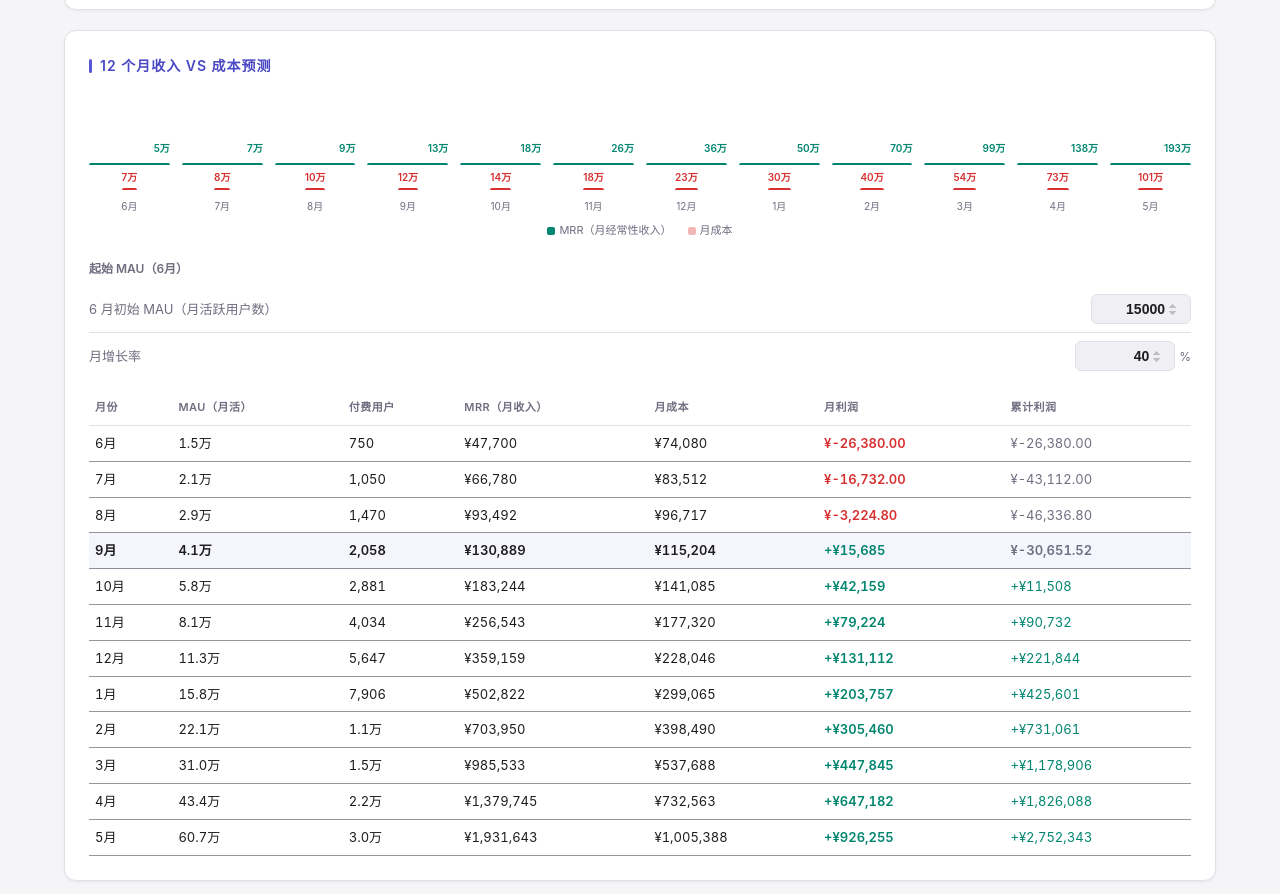
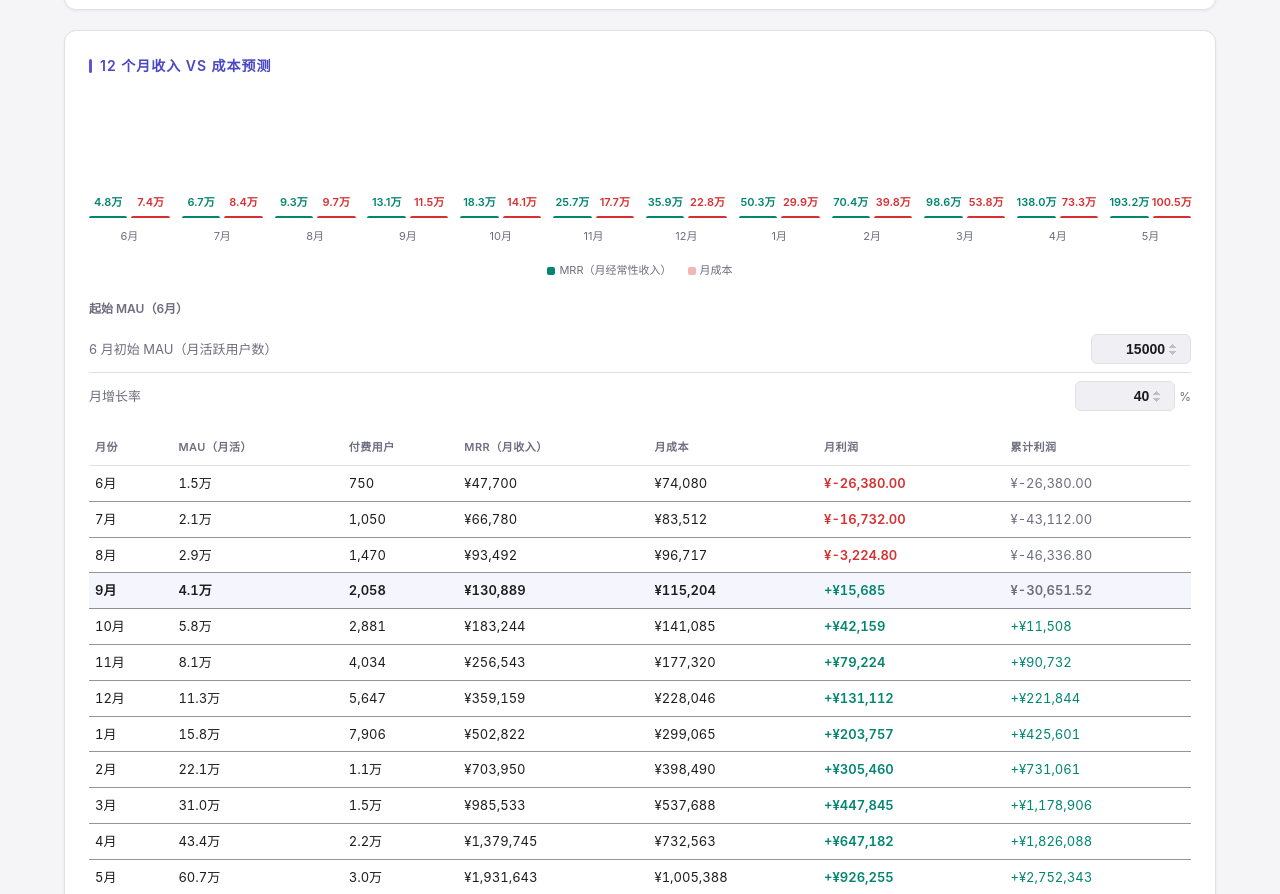
Before and after one commit to Carina49/lumilumi-calculator, a plain HTML site: page index.html in a window 1280 px wide. Shown: the part 3102-3996 px from the top of the page. Drawn offline with Linux system fonts and the light colour scheme.

Commit message:
fix: 修复 MRR vs 成本图表显示问题
- 修复 HTML 结构：添加柱子容器，符合 CSS 预期
- 修复数值显示：所有数值都能显示（小于1万显示完整数字，大于1万显示X.X万）
- 优化图表样式：增加高度(120px→160px)，优化字体(10px→11px)，防止换行

问题诊断：
1. HTML 结构与 CSS 不匹配导致布局异常
2. 小于1万的数值显示为空字符串
3. 图表高度不足，标签太小

Co-Authored-By: Claude Opus 4.6 (1M context) <noreply@anthropic.com>

```diff
--- a/index.html
+++ b/index.html
@@ -268,20 +268,23 @@
     display: flex;
     align-items: flex-end;
     gap: 12px;
-    height: 120px;
+    height: 160px;
     padding-top: 8px;
+    padding-bottom: 8px;
   }
   .bar-group {
     flex: 1;
     display: flex;
     flex-direction: column;
     align-items: center;
-    gap: 4px;
+    gap: 6px;
+    min-width: 0;
   }
   .bar-group > div:first-child {
     display: flex;
     gap: 4px;
     width: 100%;
+    height: 140px;
     align-items: flex-end;
   }
   .bar-item {
@@ -290,9 +293,11 @@
     flex-direction: column;
     align-items: center;
     justify-content: flex-end;
+    min-width: 0;
   }
   .bar {
     width: 100%;
+    min-width: 10px;
     border-radius: 4px 4px 0 0;
     transition: height 0.4s ease;
     min-height: 2px;
@@ -300,16 +305,19 @@
   .bar.revenue { background: var(--green); }
   .bar.cost { background: var(--red); }
   .bar-label {
-    font-size: 10px;
+    font-size: 11px;
     color: var(--text2);
     margin-top: 4px;
     text-align: center;
+    white-space: nowrap;
   }
   .bar-val {
-    font-size: 10px;
+    font-size: 11px;
     color: var(--text);
-    margin-bottom: 3px;
+    margin-bottom: 4px;
     font-weight: 600;
+    white-space: nowrap;
+    text-align: center;
   }
 
   .legend {
@@ -1051,15 +1059,22 @@ function calc() {
 
     const rH = maxVal > 0 ? (d.mrr / maxVal * 100) : 0;
     const cH = maxVal > 0 ? (d.cost / maxVal * 100) : 0;
+
+    // 格式化数值显示：>= 1万显示"X万"，否则显示"X"
+    const mrrLabel = d.mrr >= 10000 ? (d.mrr/10000).toFixed(1) + '万' : d.mrr.toFixed(0);
+    const costLabel = d.cost >= 10000 ? (d.cost/10000).toFixed(1) + '万' : d.cost.toFixed(0);
+
     chartEl.innerHTML += `
       <div class="bar-group">
-        <div class="bar-item">
-          <div class="bar-val" style="color:var(--green)">${d.mrr >= 10000 ? (d.mrr/10000).toFixed(0) + '万' : ''}</div>
-          <div class="bar revenue" style="height:${rH}%"></div>
-        </div>
-        <div class="bar-item">
-          <div class="bar-val" style="color:var(--red)">${d.cost >= 10000 ? (d.cost/10000).toFixed(0) + '万' : ''}</div>
-          <div class="bar cost" style="height:${cH}%"></div>
+        <div>
+          <div class="bar-item">
+            <div class="bar-val" style="color:var(--green)">${mrrLabel}</div>
+            <div class="bar revenue" style="height:${rH}%"></div>
+          </div>
+          <div class="bar-item">
+            <div class="bar-val" style="color:var(--red)">${costLabel}</div>
+            <div class="bar cost" style="height:${cH}%"></div>
+          </div>
         </div>
         <div class="bar-label">${months[i]}</div>
       </div>`;
```
